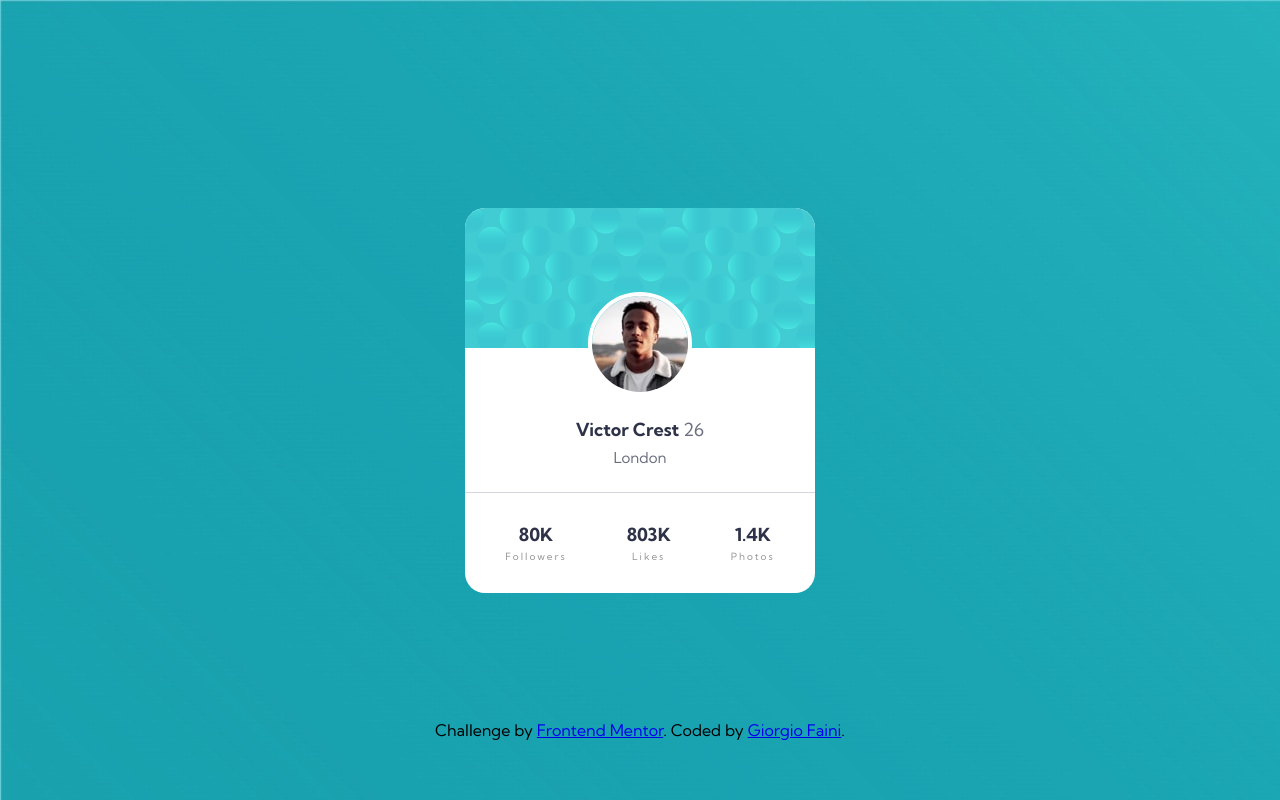
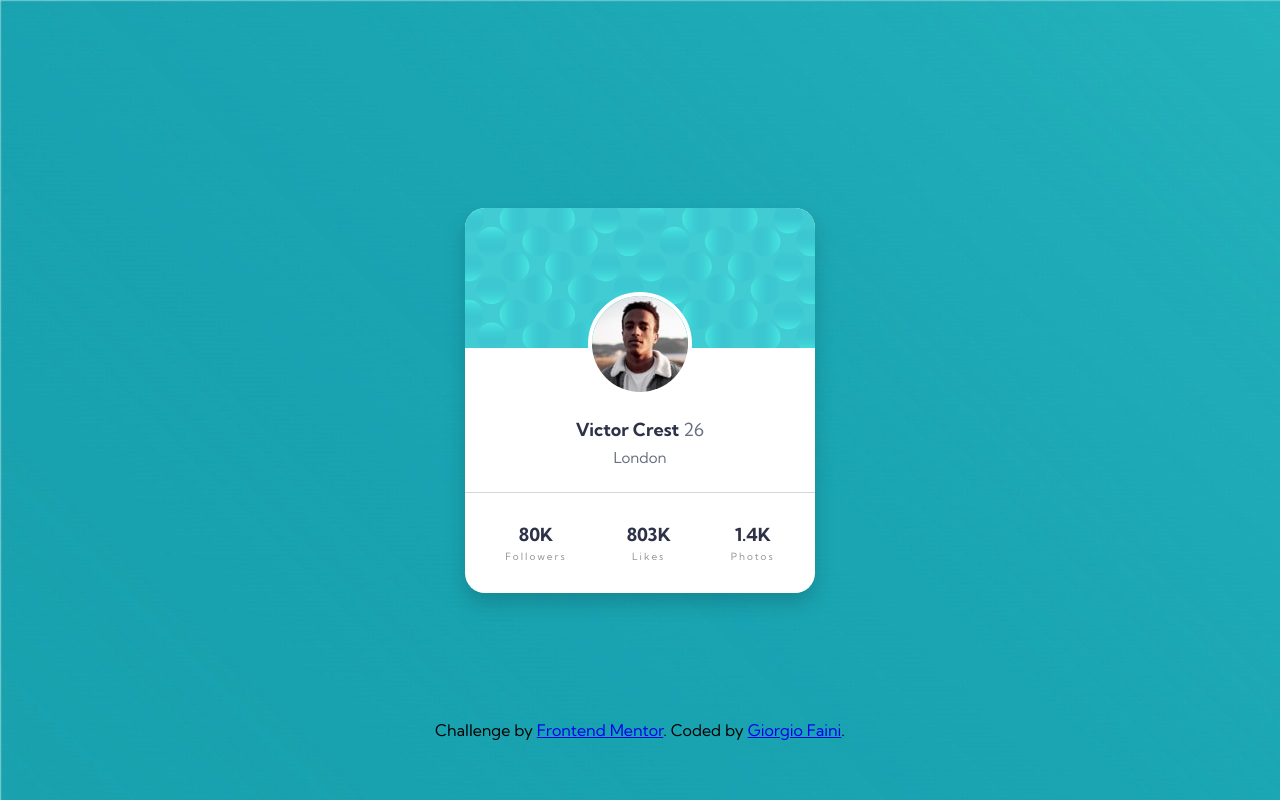
Before and after one commit to Georgelafayen/Profile-card-component, a plain HTML site: page index.html in a window 1280 px wide. Drawn offline with Linux system fonts and the light colour scheme.

Commit message:
Update css

```diff
--- a/style.css
+++ b/style.css
@@ -9,7 +9,6 @@
 body {
     background-color: hsl(185, 75%, 39%);
     background-image: url(./images/Mediamodifier-Design-Template.jpg);
-
     display: flex;
     flex-direction: column;
     align-items: center;
@@ -23,6 +22,7 @@ body {
     background-color: white;
     border-radius: 20px;
     overflow: hidden;
+    box-shadow: 0px 10px 20px #0000002a;
 }
 
 .top {
```
Also changed, not shown: 1 other file.
